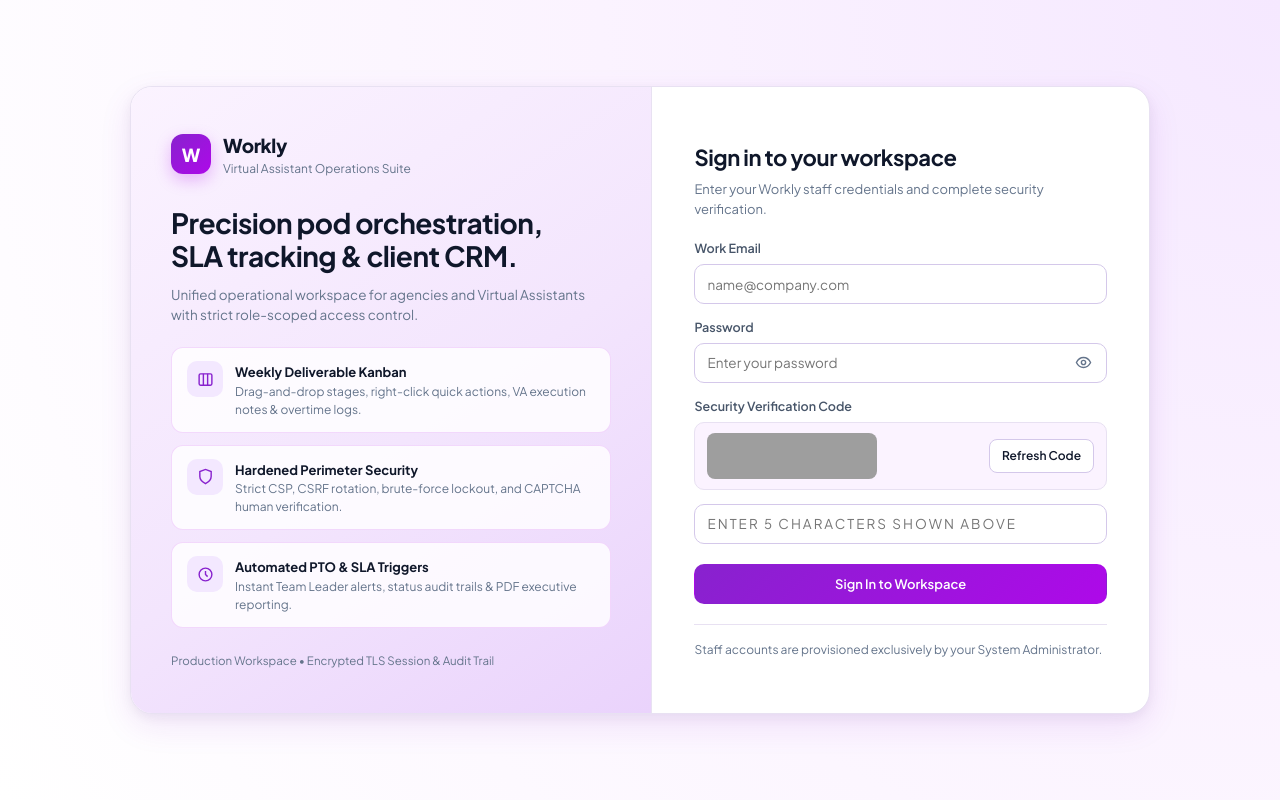
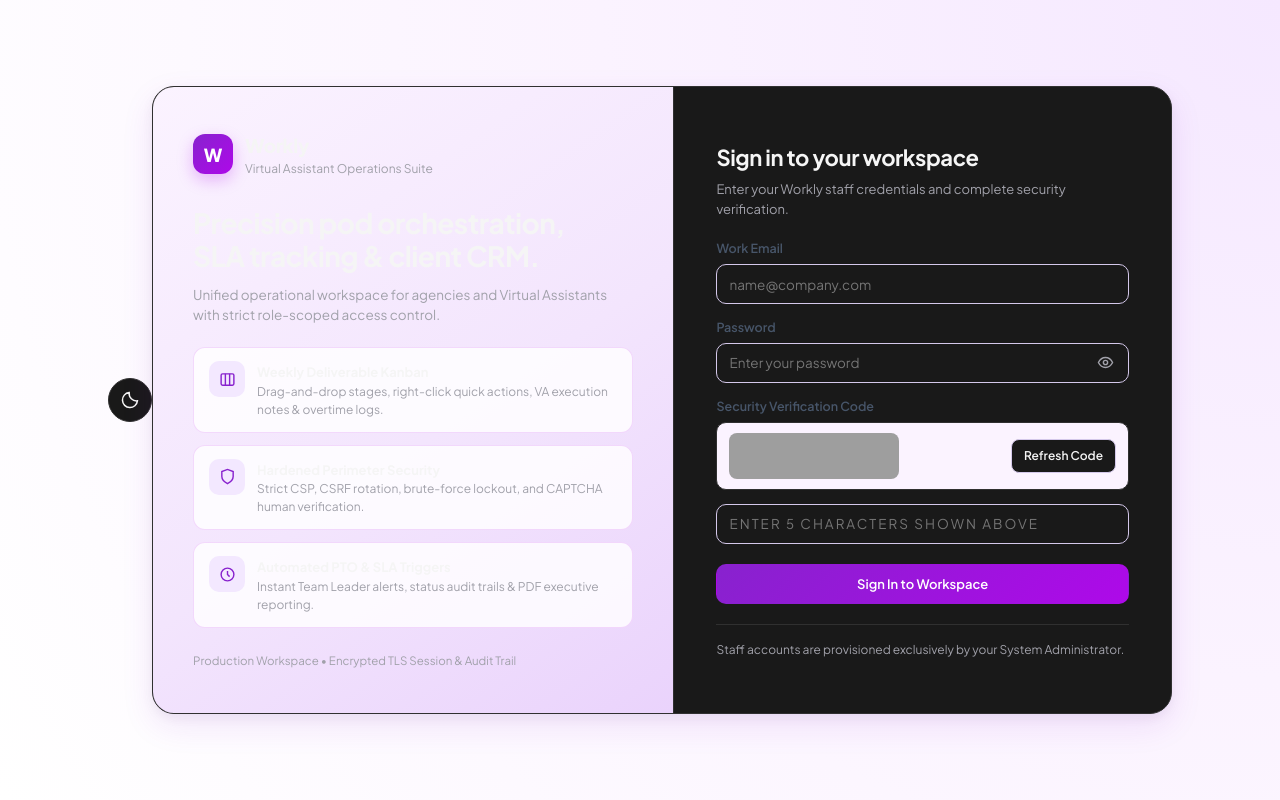
Before and after one commit to WorklyOPS/OPS, a PHP site: template views/auth/login.php in a window 1280 px wide. Run offline with PHP 8.4, Linux system fonts and the light colour scheme; the template is opened without the code that fills it, so the values that code supplies are empty; grey boxes are pictures that could not be loaded.

Commit message:
Version 1.0.6 - Theme Dark/Light mode

```diff
--- a/assets/css/workly.css
+++ b/assets/css/workly.css
@@ -5,6 +5,7 @@
    ========================================================================== */
 
 :root {
+  color-scheme: light;
   --brand-primary: #AE09E9;
   --brand-secondary: #8822CE;
   --brand-tint: #FBF3FF;
@@ -43,6 +44,15 @@
   --ease-spring: cubic-bezier(0.34, 1.56, 0.64, 1);
   --ease-arc: cubic-bezier(0.22, 1, 0.36, 1);
 }
+:root[data-theme="dark"] {
+    color-scheme: dark;
+    --bg: #101010;
+    --surface: #191919;
+    --ink: #f5f5f5;
+    --muted: #a1a1aa;
+    --border: #303030;
+    --brand-accent: #a99aff;
+}
 
 *, *::before, *::after {
   box-sizing: border-box;
@@ -56,6 +66,7 @@ html, body {
   font-family: "Plus Jakarta Sans", -apple-system, BlinkMacSystemFont, "Segoe UI", sans-serif;
   font-size: 14px;
   line-height: 1.5;
+  transition: background-color .3s ease, color .3s ease;
   -webkit-font-smoothing: antialiased;
   -webkit-text-size-adjust: 100%;
 }
@@ -187,6 +198,54 @@ p { margin: 0; }
 
 .view-animate {
   animation: worklyViewEnter 0.28s var(--ease-snappy) both;
+}
+
+/* --------------------------------------------------------------------------
+   Dark/light Mode theme icon
+   -------------------------------------------------------------------------- */
+
+.theme-toggle {
+    width: 44px;
+    height: 44px;
+    display: grid;
+    place-items: center;
+    border: 1px solid var(--border);
+    border-radius: 50%;
+    background: var(--surface);
+    color: var(--text);
+    cursor: pointer;
+    transition: transform .2s ease, background .3s ease;
+}
+
+.theme-toggle svg {
+    width: 20px;
+    height: 20px;
+}
+
+/* Transición circular entre temas */
+::view-transition-old(root),
+::view-transition-new(root) {
+    animation: none;
+    mix-blend-mode: normal;
+}
+
+::view-transition-new(root) {
+    z-index: 9999;
+    animation: reveal .5s ease-out;
+}
+
+::view-transition-old(root) {
+    z-index: 1;
+}
+
+@keyframes reveal {
+    from {
+        clip-path: circle(0 at var(--x) var(--y));
+    }
+
+    to {
+        clip-path: circle(150vmax at var(--x) var(--y));
+    }
 }
 
 /* --------------------------------------------------------------------------
--- /dev/null
+++ b/assets/js/localtheme.js
@@ -0,0 +1,13 @@
+(() => {
+    const savedTheme = localStorage.getItem('theme') || 'system';
+    const systemDark = window.matchMedia(
+        '(prefers-color-scheme: light)'
+    ).matches;
+
+    const theme = savedTheme === 'system'
+        ? (systemDark ? 'dark' : 'light')
+        : savedTheme;
+
+    document.documentElement.dataset.theme = theme;
+    document.documentElement.style.colorScheme = theme;
+})();
--- /dev/null
+++ b/assets/js/theme-mode.js
@@ -0,0 +1,48 @@
+const toggle = document.getElementById('themeToggle');
+const icon = document.getElementById('themeIcon');
+const root = document.documentElement;
+
+const sunIcon = `
+    <circle cx="12" cy="12" r="4"></circle>
+    <path d="M12 2v2m0 16v2M4.93 4.93l1.42 1.42
+    m11.3 11.3 1.42 1.42M2 12h2m16 0h2
+    M4.93 19.07l1.42-1.42m11.3-11.3
+    1.42-1.42"/>
+`;
+
+const moonIcon = `
+    <path d="M20.9 13A9 9 0 0 1 11 3.1
+    9 9 0 1 0 20.9 13Z"/>
+`;
+
+function updateIcon(theme) {
+    icon.innerHTML = theme === 'dark' ? moonIcon : sunIcon;
+}
+
+function applyTheme(theme) {
+    root.dataset.theme = theme;
+    root.style.colorScheme = theme;
+    updateIcon(theme);
+}
+
+toggle.addEventListener('click', () => {
+    const currentTheme = root.dataset.theme;
+    const nextTheme = currentTheme === 'dark' ? 'light' : 'dark';
+
+    localStorage.setItem('theme', nextTheme);
+
+    const rect = toggle.getBoundingClientRect();
+
+    root.style.setProperty('--x', `${rect.left + rect.width / 2}px`);
+    root.style.setProperty('--y', `${rect.top + rect.height / 2}px`);
+
+    if (document.startViewTransition) {
+        document.startViewTransition(() => {
+            applyTheme(nextTheme);
+        });
+    } else {
+        applyTheme(nextTheme);
+    }
+});
+
+updateIcon(root.dataset.theme);
--- a/index.php
+++ b/index.php
@@ -59,6 +59,7 @@ try {
   <meta name="viewport" content="width=device-width, initial-scale=1.0">
   <title>Workly — Workspace Configuration Required</title>
   <link rel="stylesheet" href="/assets/css/workly.css">
+  <script src="/assets/js/localtheme.js"></script>
 </head>
 <body class="auth-body">
   <div class="auth-card">
@@ -67,6 +68,7 @@ try {
     <p class="muted">Workly could not establish a database connection. Verify your environment credentials and initialize the workspace schema before continuing.</p>
     <div class="notice notice-warn">System Status: Database Connection Pending</div>
   </div>
+  <script src="/assets/js/theme-mode.js"></script>
 </body>
 </html>
     <?php
@@ -280,6 +282,7 @@ SecurityHelper::sendHtmlHeaders();
   <meta name="viewport" content="width=device-width, initial-scale=1.0">
   <title>404 — Page Not Found | Workly</title>
   <link rel="stylesheet" href="/assets/css/workly.css">
+  <script src="/assets/js/localtheme.js"></script>
 </head>
 <body class="auth-body">
   <div class="auth-card">
--- a/views/auth/login.php
+++ b/views/auth/login.php
@@ -9,11 +9,21 @@
   <link rel="preconnect" href="https://fonts.gstatic.com" crossorigin>
   <link href="https://fonts.googleapis.com/css2?family=JetBrains+Mono:wght@500;600&family=Plus+Jakarta+Sans:wght@400;500;600;700;800&display=swap" rel="stylesheet">
   <link rel="stylesheet" href="/assets/css/workly.css">
+  <script src="/assets/js/localtheme.js"></script>
   <?php if (!empty($secretsStatus['turnstile_configured'])): ?>
     <script src="https://challenges.cloudflare.com/turnstile/v0/api.js" async defer></script>
   <?php endif; ?>
 </head>
 <body class="auth-body">
+<!-- Button for theme Dark/Light mode  -->
+<button class="theme-toggle" id="themeToggle">
+    <svg id="themeIcon" viewBox="0 0 24 24"
+          fill="none" stroke="currentColor"
+          stroke-width="1.8" stroke-linecap="round">
+        <circle cx="12" cy="12" r="4"></circle>
+        <path d="M12 2v2m0 16v2M4.93 4.93l1.42 1.42m11.3 11.3 1.42 1.42M2 12h2m16 0h2M4.93 19.07l1.42-1.42m11.3-11.3 1.42-1.42"/>
+    </svg>
+</button>
   <main class="auth-split">
     <section class="auth-hero-pane">
       <div>
@@ -118,5 +128,6 @@
   </main>
 
   <script src="/assets/js/app.js"></script>
+  <script src="/assets/js/theme-mode.js"></script>
 </body>
 </html>
```
Also changed, not shown: views/layouts/app.php (+11 -0 lines).
